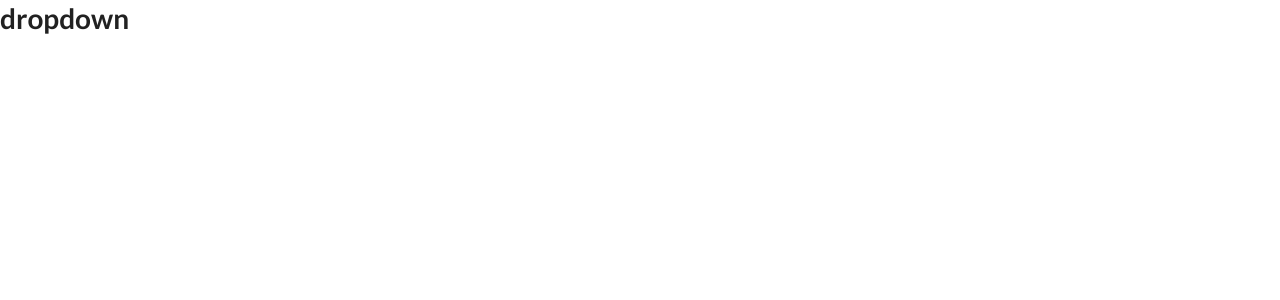
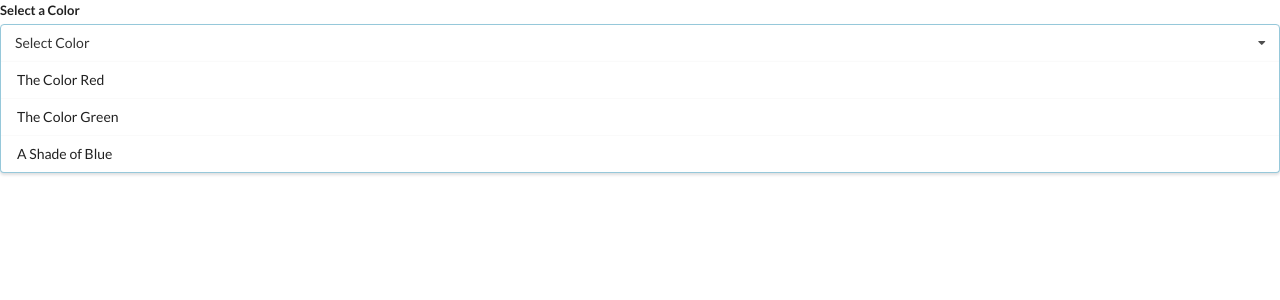
Before and after one commit to nat-exercises/widgets, a React (Create React App) app: page / in a window 1280 px wide. Shown: the top 300 px of the page. Built offline with nearby package versions, Linux system fonts and the light colour scheme.

Commit message:
create a dropdowm menu and map over the options array to display on the dropdown

```diff
--- a/src/components/dropdown/Dropdown.js
+++ b/src/components/dropdown/Dropdown.js
@@ -1,10 +1,24 @@
 import React from "react";
 
-const Dropdown = () => {
+const Dropdown = ({ options }) => {
+  const renderedOptions = options.map((option) => {
+    return (
+      <div key={option.value} className="item">
+        {option.label}
+      </div>
+    );
+  });
   return (
-    <>
-      <h1> dropdown </h1>
-    </>
+    <div className="ui form">
+      <div className="field">
+        <label className="label">Select a Color</label>
+        <div className="ui selection dropdown visible active">
+          <i className="dropdown icon"></i>
+          <div className="text">Select Color</div>
+          <div className="menu visible transition">{renderedOptions}</div>
+        </div>
+      </div>
+    </div>
   );
 };
 export default Dropdown;
```
